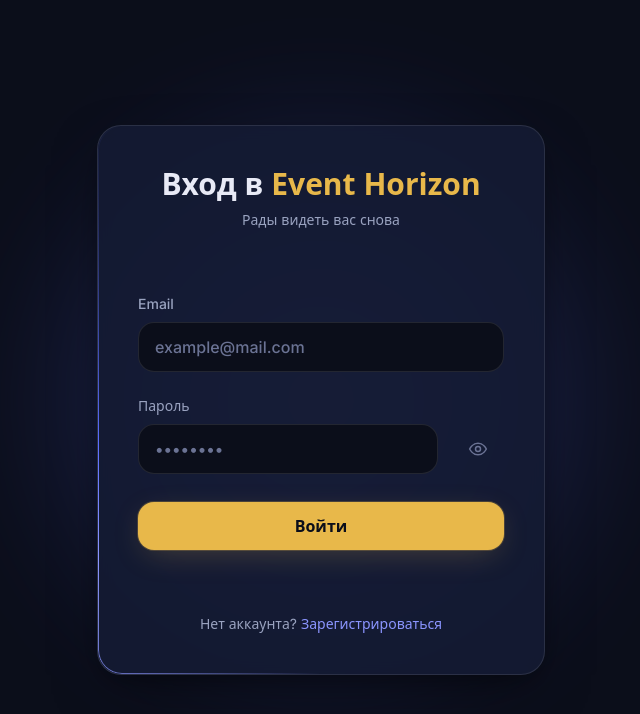
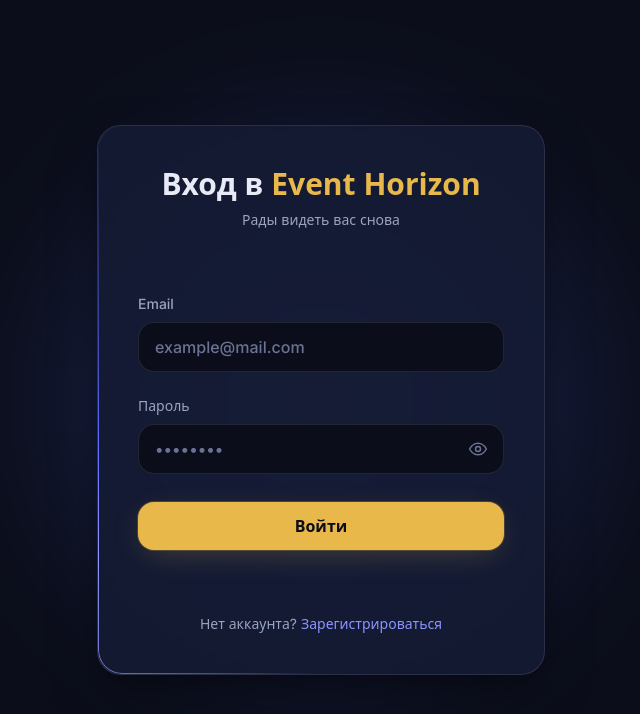
Before and after one commit to Eastwesser/event-horizon, a React (Vite) app in the folder frontend/: page /login in a window 1280 px wide. Shown: the top 714 px of the page, without its empty margins (319-959 px from the left). Built offline with nearby package versions, Linux system fonts and the light colour scheme; a web font is replaced by a local one.

Commit message:
forntend(ux): fixed auth eye, moving it into the password box

```diff
--- a/frontend/src/components/ui/PasswordInput.tsx
+++ b/frontend/src/components/ui/PasswordInput.tsx
@@ -9,12 +9,18 @@ export function PasswordInput({ className, ...rest }: PasswordInputProps) {
   const [visible, setVisible] = useState(false);
 
   return (
-    <div className="relative">
+    // 1. Контейнер с relative — точка отсчёта для absolute-кнопки
+    <div className="relative w-full">
       <input
         {...rest}
         type={visible ? 'text' : 'password'}
-        className={cn(className, 'pr-12')}
+        // 2. pr-12 — место под иконку, чтобы текст не заезжал под неё
+        className={cn(
+          'w-full rounded-md border border-white/10 bg-void px-4 py-3 text-base text-text-primary placeholder:text-text-muted focus:border-photon-cyan/60 focus-visible:outline-none pr-12',
+          className,
+        )}
       />
+      {/* 3. Кнопка absolute, прижата к правому краю, центрирована по вертикали */}
       <button
         type="button"
         onClick={() => setVisible((v) => !v)}
```
